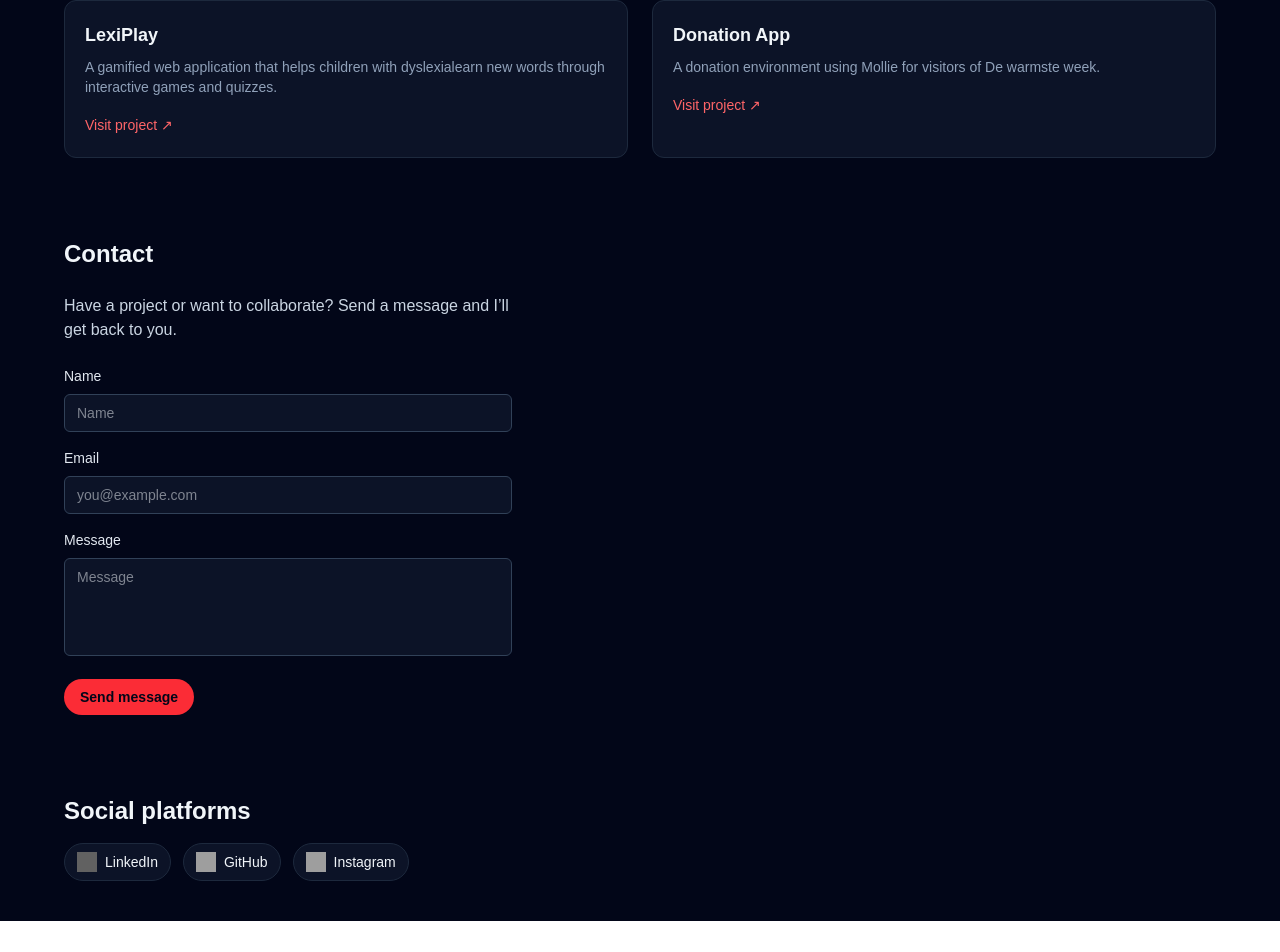
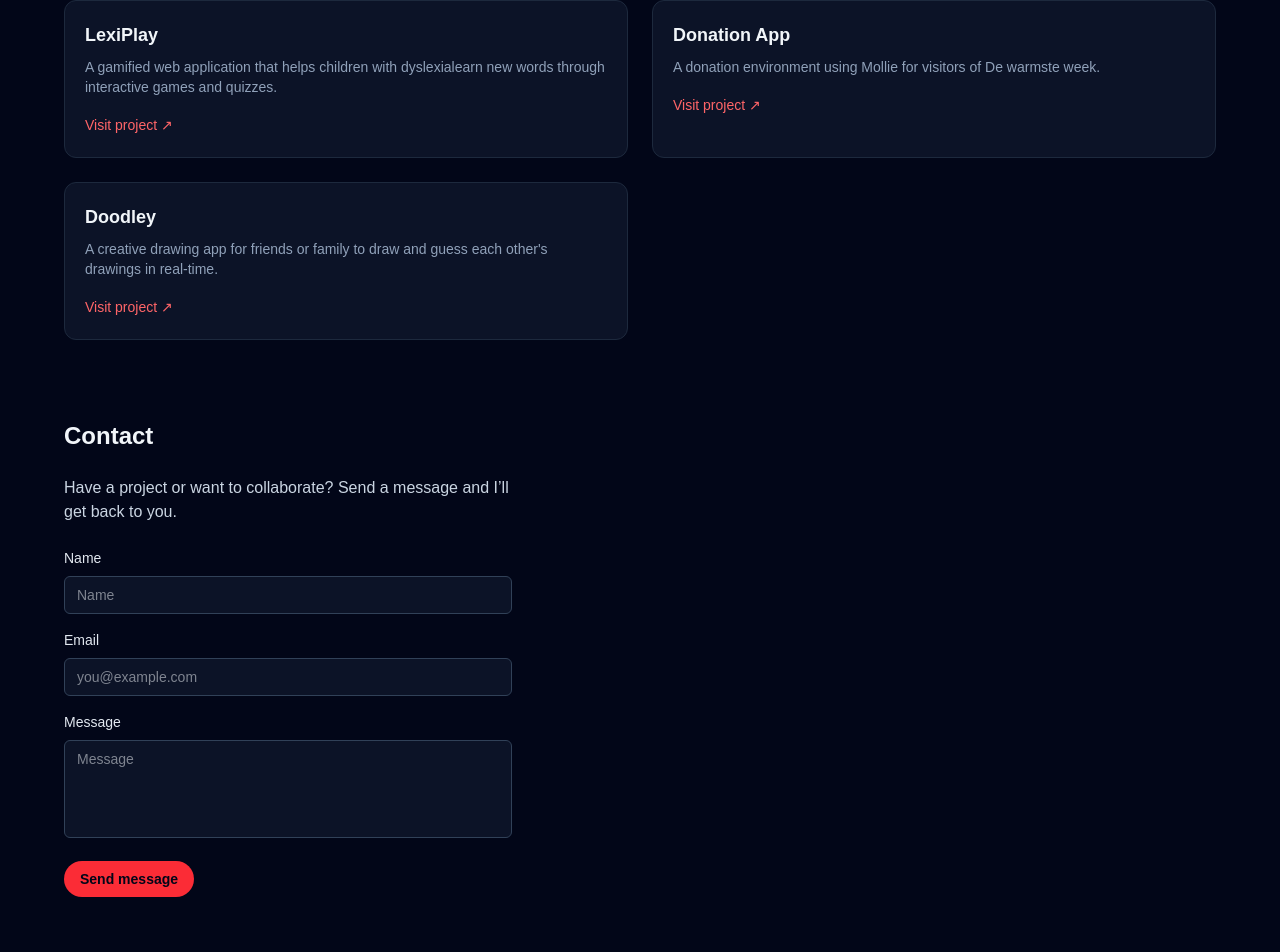
Before and after one commit to karimmatar7/Portfolio, a Next.js app: page / in a window 1280 px wide. Shown: the part 1058-2010 px from the top of the page. Before the commit the page ends 1979 px from the top, so only its background shows below. Built offline with nearby package versions, Linux system fonts and the light colour scheme; grey boxes are pictures that could not be loaded.

Commit message:
added project

```diff
--- a/app/data/projects.ts
+++ b/app/data/projects.ts
@@ -13,4 +13,11 @@ export const projects = [
       "A donation environment using Mollie for visitors of De warmste week",
     link: "https://dwne-donation.vercel.app/",
   },
+   {
+    id: "doodley",
+    title: "Doodley",
+    description:
+      "A creative drawing app for friends or family to draw and guess each other's drawings in real-time.",
+    link: "https://doodley-eight.vercel.app/",
+  },
 ];
--- a/app/globals.css
+++ b/app/globals.css
@@ -24,14 +24,3 @@ body {
   color: var(--foreground);
   font-family: Arial, Helvetica, sans-serif;
 }
-
-@keyframes marquee {
-  from { transform: translateX(0); }
-  to { transform: translateX(-50%); }
-}
-.animate-marquee {
-  animation: marquee 30s linear infinite;
-}
-.animate-marquee:hover {
-  animation-play-state: paused;
-}
```
